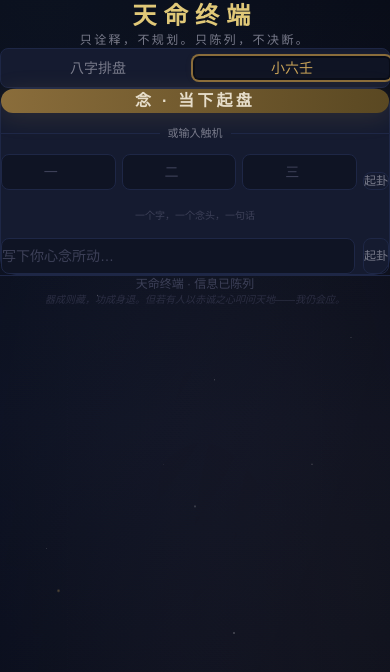
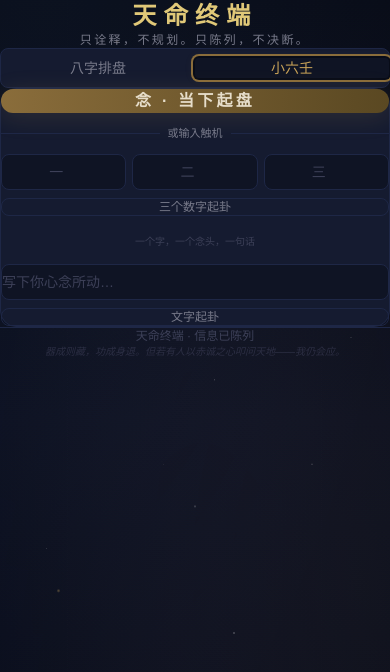
Before and after one commit to gongc677-png/destiny-terminal, a React (Vite) app: page / in a window 390 px wide. Both pictures are taken after a click on the tab "小六壬". Shown: the top 672 px of the page. Built offline with nearby package versions, Linux system fonts and the light colour scheme.

Commit message:
v0.10-mobile-layout-fix

```diff
--- a/src/App.jsx
+++ b/src/App.jsx
@@ -97,16 +97,18 @@ export default function App() {
                 <div className="flex-1 h-px bg-border" />
               </div>
 
-              <div className="flex gap-1.5 items-end">
+              <div className="flex flex-col gap-2">
+                <div className="flex gap-1.5">
                   <input type="number" value={xlrNum1} onChange={e => setXlrNum1(e.target.value)}
                     placeholder="一" className="min-w-0 flex-1 bg-input border border-border text-foreground h-9 rounded-lg text-center text-sm placeholder:text-star-faint focus:outline-none focus:border-accent" />
                   <input type="number" value={xlrNum2} onChange={e => setXlrNum2(e.target.value)}
                     placeholder="二" className="min-w-0 flex-1 bg-input border border-border text-foreground h-9 rounded-lg text-center text-sm placeholder:text-star-faint focus:outline-none focus:border-accent" />
                   <input type="number" value={xlrNum3} onChange={e => setXlrNum3(e.target.value)}
                     placeholder="三" className="min-w-0 flex-1 bg-input border border-border text-foreground h-9 rounded-lg text-center text-sm placeholder:text-star-faint focus:outline-none focus:border-accent" />
+                </div>
                 <button onClick={handleXlrFromNumbers}
-                  className="px-3 py-2 rounded-lg border border-border text-xs text-muted-foreground hover:border-accent hover:text-foreground transition-all shrink-0">
-                  起卦
+                  className="w-full py-2 rounded-lg border border-border text-xs text-muted-foreground hover:border-accent hover:text-foreground transition-all">
+                  三个数字起卦
                 </button>
               </div>
 
@@ -114,12 +116,14 @@ export default function App() {
                 <span className="text-[10px] text-star-faint">一个字，一个念头，一句话</span>
               </div>
 
+              <div className="flex flex-col gap-2">
                 <div className="flex gap-2">
                   <input type="text" value={xlrInput} onChange={e => setXlrInput(e.target.value)}
                     placeholder="写下你心念所动…" className="min-w-0 flex-1 bg-input border border-border text-foreground h-9 rounded-lg px-3 text-sm placeholder:text-star-faint focus:outline-none focus:border-accent" />
+                </div>
                 <button onClick={handleXlrFromText}
-                  className="px-3 py-2 rounded-lg border border-border text-xs text-muted-foreground hover:border-accent hover:text-foreground transition-all shrink-0">
-                  起卦
+                  className="w-full py-2 rounded-lg border border-border text-xs text-muted-foreground hover:border-accent hover:text-foreground transition-all">
+                  文字起卦
                 </button>
               </div>
             </div>
```
Lines whose indentation alone changed are shown as unchanged.
